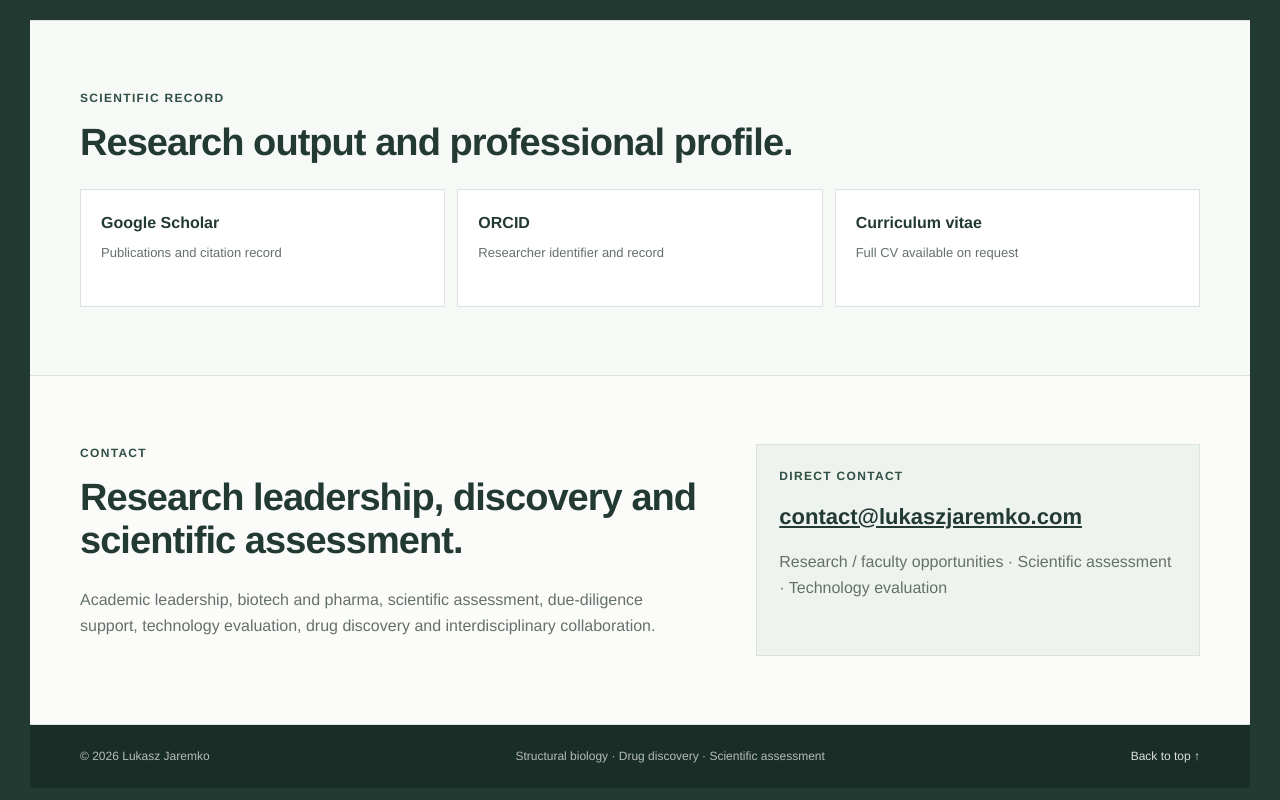
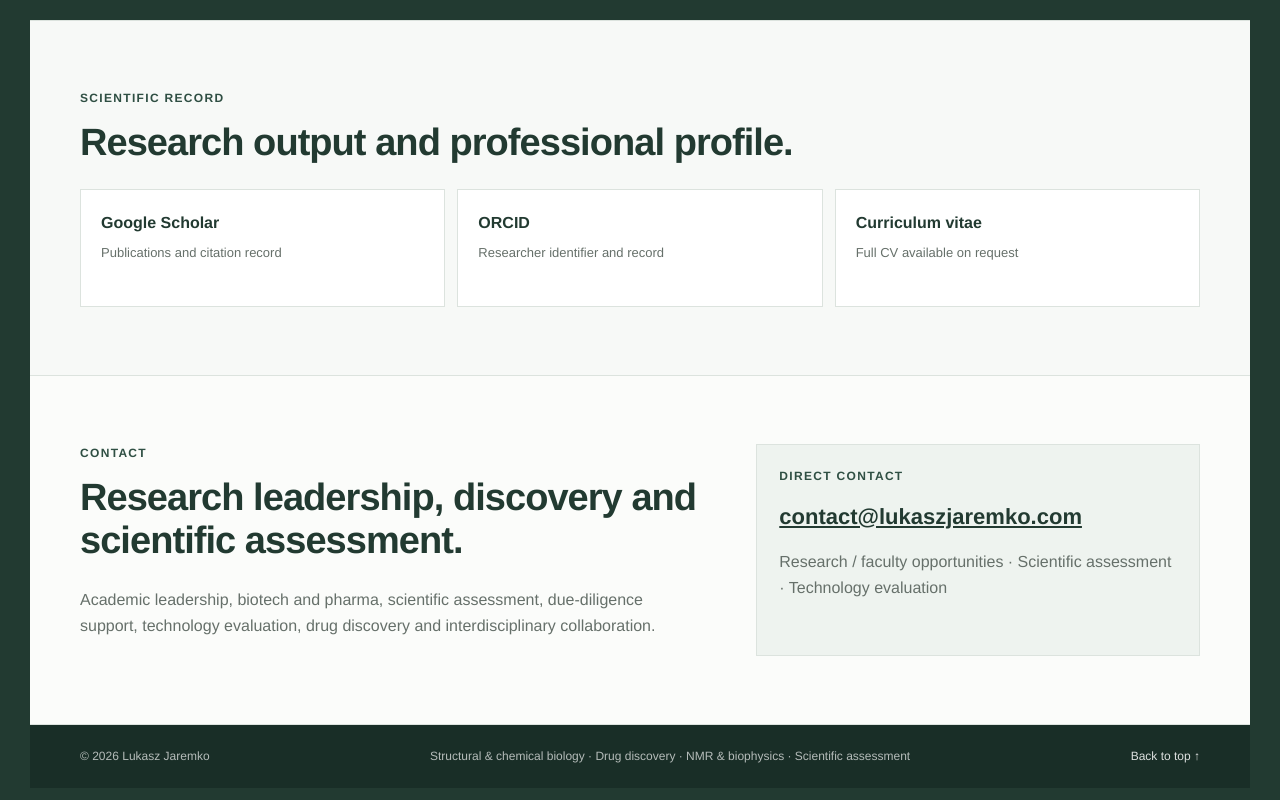
Before and after one commit to lukasz-jaremko/lukasz-jaremko.github.io, a plain HTML site: page index.html in a window 1280 px wide. Shown: the part 3432-4232 px from the top of the page. Drawn offline with Linux system fonts and the light colour scheme.

Commit message:
Add files via upload

```diff
--- a/index.html
+++ b/index.html
@@ -832,7 +832,7 @@
     <footer>
       <div class="wrap footer-grid">
         <span>© 2026 Lukasz Jaremko</span>
-        <span>Structural biology · Drug discovery · Scientific assessment</span>
+        <span>Structural &amp; chemical biology · Drug discovery · NMR &amp; biophysics · Scientific assessment</span>
         <a href="#top">Back to top ↑</a>
       </div>
     </footer>
```
